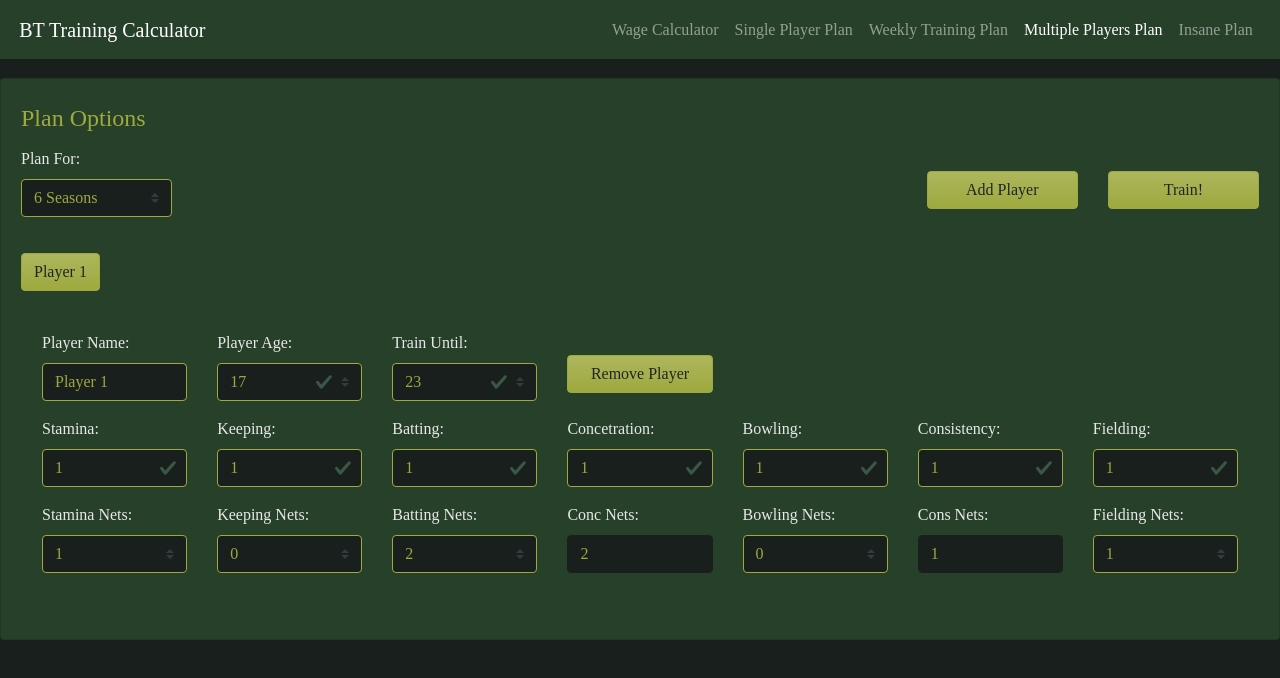
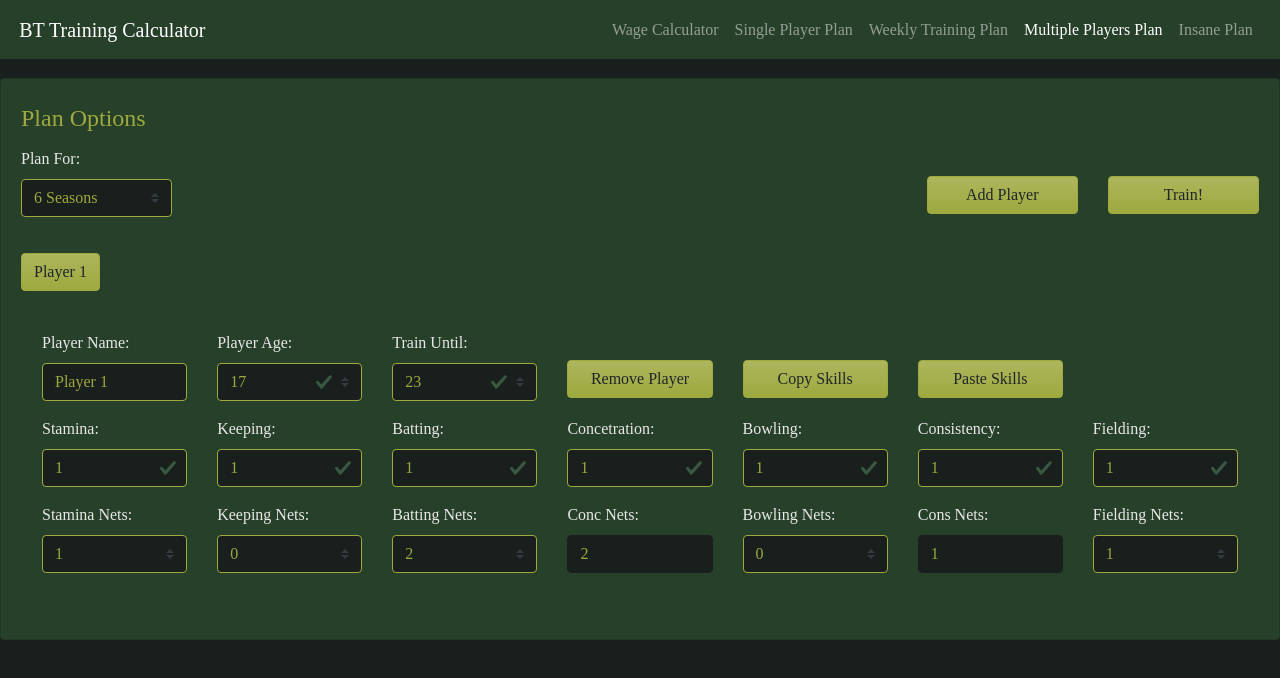
Before and after one commit to naufalaar/training-calc, a Vue app: page /multiplePlayers in a window 1280 px wide. Shown: the top 678 px of the page. Built offline with nearby package versions, Linux system fonts and the light colour scheme; a web font is replaced by a local one.

Commit message:
Copy and paste functionality

```diff
--- a/src/store/index.js
+++ b/src/store/index.js
@@ -5,6 +5,15 @@ Vue.use(Vuex);
 
 export default new Vuex.Store({
   state: {
+    clipboard: {
+      stamina : 1,
+      batting : 1,
+      bowling : 1,
+      fielding : 1,
+      keeping : 1,
+      concentration : 1,
+      consistency : 1,
+    },
     fourNets: [0, 1, 2, 3, 4],
     twoNets: [0, 1, 2],
     week: [1, 2, 3, 4, 5, 6, 7, 8, 9, 10, 11, 12, 13, 14, 15, 16],
@@ -121,8 +130,16 @@ export default new Vuex.Store({
     {value: 19, text: "19 Seasons"},
     {value: 20, text: "20 Seasons"},],
   },
-  mutations: {},
-  actions: {},
+  mutations: {
+    SET_CLIPBOARD(state, clipboard){
+      state.clipboard = clipboard
+    },
+  },
+  actions: {
+    setClipboard({commit}, clipboard){
+      commit('SET_CLIPBOARD', clipboard)
+    },
+  },
   modules: {},
   getters: {
     getFourNets: (state) => {
@@ -149,5 +166,8 @@ export default new Vuex.Store({
     getSeasons: (state) => {
       return state.seasons;
     },
+    getClipboard: (state) => {
+      return state.clipboard;
+    },
   },
 });
--- a/src/views/MultiplePlayers.vue
+++ b/src/views/MultiplePlayers.vue
@@ -3,7 +3,7 @@
     <b-card bg-variant="primary" text-variant="light" class="mt-3 mb-2">
       <b-card-text>
         <h4 class="text-secondary py-1">Plan Options</h4>
-        <b-row class="mb-3">
+        <b-row align-v="center" class="mb-3">
           <b-col md cols="6">
             <b-form-group label="Plan For:" label-for="season">
               <b-form-select
@@ -17,19 +17,21 @@
           <b-col></b-col>
           <b-col></b-col>
           <b-col></b-col>
-          <b-col md cols="6" align-self="center"
+          <b-col md cols="6"
             ><b-button
               v-on:click="addPlayer()"
               block
+              class="mt-2"
               type="submit"
               variant="secondary"
               >Add Player</b-button
             ></b-col
           >
-          <b-col md cols="6" align-self="center">
+          <b-col md cols="6">
             <b-button
               v-on:click="train(true)"
               block
+              class="mt-2"
               type="submit"
               variant="secondary"
               :disabled="!canTrain()"
@@ -64,7 +66,7 @@
             >
               <b-card-text>
                 <!-- Row 1 -->
-                <b-row>
+                <b-row align-v="center">
                   <b-col md cols="6">
                     <b-form-group label="Player Name:" label-for="name">
                       <b-form-input
@@ -94,17 +96,34 @@
                       ></b-form-select>
                     </b-form-group>
                   </b-col>
-                  <b-col md cols="6" align-self="center"
+                  <b-col md cols="6"
                     ><b-button
                       v-on:click="removePlayer(index)"
                       block
+                      class="mt-2"
                       type="submit"
                       variant="secondary"
                       >Remove Player</b-button
                     ></b-col
                   >
-                  <b-col></b-col>
-                  <b-col></b-col>
+                  <b-col md cols="6"
+                    ><b-button
+                      block
+                      class="mt-2"
+                      variant="secondary"
+                      @click="copySkills(index)"
+                      >Copy Skills</b-button
+                    ></b-col
+                  >
+                  <b-col md cols="6"
+                    ><b-button
+                      block
+                      class="mt-2"
+                      variant="secondary"
+                      @click="readClipboard(index)"
+                      >Paste Skills</b-button
+                    ></b-col
+                  >
                   <b-col></b-col>
                 </b-row>
 
@@ -699,11 +718,32 @@ export default {
     },
     modifyNets(skill, index, playerIndex) {
       for (let i = index + 1; i < this.results.length; i++) {
-        console.log("Moo: " + i);
         this.results[i][playerIndex][skill] =
           this.results[i - 1][playerIndex][skill];
       }
       this.train(false);
+    },
+    copySkills(index) {
+      let temp = {
+        stamina: this.players[index].stamina,
+        batting: this.players[index].batting,
+        bowling: this.players[index].bowling,
+        fielding: this.players[index].fielding,
+        keeping: this.players[index].keeping,
+        concentration: this.players[index].concentration,
+        consistency: this.players[index].consistency,
+      };
+      this.$store.dispatch("setClipboard", temp);
+    },
+    readClipboard(index) {
+      let temp = this.$store.state.clipboard;
+      this.players[index].stamina = temp.stamina;
+      this.players[index].batting = temp.batting;
+      this.players[index].bowling = temp.bowling;
+      this.players[index].fielding = temp.fielding;
+      this.players[index].keeping = temp.keeping;
+      this.players[index].concentration = temp.concentration;
+      this.players[index].consistency = temp.consistency;
     },
   },
 };
--- a/src/views/PlayerSeason.vue
+++ b/src/views/PlayerSeason.vue
@@ -151,7 +151,7 @@
           </b-row>
           <!-- Training Options -->
           <h4 class="text-secondary py-1">Training Options</h4>
-          <b-row>
+          <b-row align-v="center">
             <b-col md cols="6"
               ><b-form-group label="Player Age:" label-for="playerAge">
                 <b-form-select
@@ -160,11 +160,6 @@
                   :options="age"
                 ></b-form-select> </b-form-group
             ></b-col>
-            <b-col></b-col>
-            <b-col></b-col>
-            <b-col></b-col>
-            <b-col></b-col>
-            <b-col></b-col>
             <b-col md cols="6"
               ><b-button
                 block
@@ -175,6 +170,27 @@
                 >Train!</b-button
               ></b-col
             >
+            <b-col md cols="6"
+              ><b-button
+                block
+                class="mt-2"
+                variant="secondary"
+                @click="copySkills"
+                >Copy Skills</b-button
+              ></b-col
+            >
+            <b-col md cols="6"
+              ><b-button
+                block
+                class="mt-2"
+                variant="secondary"
+                @click="readClipboard"
+                >Paste Skills</b-button
+              ></b-col
+            >
+            <b-col></b-col>
+            <b-col></b-col>
+            <b-col></b-col>
           </b-row>
         </b-card-text>
       </b-card>
@@ -514,6 +530,28 @@ export default {
       }
       this.calculate(false);
     },
+    copySkills() {
+      let temp = {
+        stamina: this.seasonResult[0].stamina,
+        batting: this.seasonResult[0].batting,
+        bowling: this.seasonResult[0].bowling,
+        fielding: this.seasonResult[0].fielding,
+        keeping: this.seasonResult[0].keeping,
+        concentration: this.seasonResult[0].concentration,
+        consistency: this.seasonResult[0].consistency,
+      };
+      this.$store.dispatch("setClipboard", temp);
+    },
+    readClipboard() {
+      let temp = this.$store.state.clipboard;
+      this.seasonResult[0].stamina = temp.stamina;
+      this.seasonResult[0].batting = temp.batting;
+      this.seasonResult[0].bowling = temp.bowling;
+      this.seasonResult[0].fielding = temp.fielding;
+      this.seasonResult[0].keeping = temp.keeping;
+      this.seasonResult[0].concentration = temp.concentration;
+      this.seasonResult[0].consistency = temp.consistency;
+    },
   },
 };
 </script>
--- a/src/views/SinglePlayer.vue
+++ b/src/views/SinglePlayer.vue
@@ -190,9 +190,24 @@
                 :disabled="!canTrain()"
                 >Train!</b-button
               ></b-col
+            ><b-col md cols="6"
+              ><b-button
+                block
+                class="mt-2"
+                variant="secondary"
+                @click="copySkills"
+                >Copy Skills</b-button
+              ></b-col
             >
-            <b-col></b-col>
-            <b-col></b-col>
+            <b-col md cols="6"
+              ><b-button
+                block
+                class="mt-2"
+                variant="secondary"
+                @click="readClipboard"
+                >Paste Skills</b-button
+              ></b-col
+            >
             <b-col></b-col>
           </b-row>
         </b-card-text>
@@ -557,6 +572,28 @@ export default {
       }
       this.calculate(false);
     },
+    copySkills() {
+      let temp = {
+        stamina: this.playerHistories[0].stamina,
+        batting: this.playerHistories[0].batting,
+        bowling: this.playerHistories[0].bowling,
+        fielding: this.playerHistories[0].fielding,
+        keeping: this.playerHistories[0].keeping,
+        concentration: this.playerHistories[0].concentration,
+        consistency: this.playerHistories[0].consistency,
+      };
+      this.$store.dispatch("setClipboard", temp);
+    },
+    readClipboard() {
+      let temp = this.$store.state.clipboard;
+      this.playerHistories[0].stamina = temp.stamina;
+      this.playerHistories[0].batting = temp.batting;
+      this.playerHistories[0].bowling = temp.bowling;
+      this.playerHistories[0].fielding = temp.fielding;
+      this.playerHistories[0].keeping = temp.keeping;
+      this.playerHistories[0].concentration = temp.concentration;
+      this.playerHistories[0].consistency = temp.consistency;
+    },
   },
 };
 </script>
--- a/src/views/WageCalculator.vue
+++ b/src/views/WageCalculator.vue
@@ -4,7 +4,7 @@
       <b-card-text>
         <h4 class="text-secondary py-1">Wage Caculator</h4>
         <!-- Wage -->
-        <b-row class="mb-3">
+        <b-row align-v="center" class="mb-3">
           <b-col md cols="6">
             <b-form-group label="Current Wage:" label-for="wage">
               <b-form-input
@@ -48,8 +48,26 @@
               </b-form-input>
             </b-form-group>
           </b-col>
-          <b-col></b-col>
-          <b-col></b-col>
+          <b-col md cols="6"
+            ><b-button
+              block
+              class="mt-2"
+              type="submit"
+              variant="secondary"
+              @click="copySkills"
+              >Copy Skills</b-button
+            ></b-col
+          >
+          <b-col md cols="6"
+            ><b-button
+              block
+              class="mt-2"
+              type="submit"
+              variant="secondary"
+              @click="readClipboard"
+              >Paste Skills</b-button
+            ></b-col
+          >
         </b-row>
         <!-- Skills -->
         <b-row
@@ -346,6 +364,28 @@ export default {
           this.wages[index].skillLevel <= 25
         );
     },
+    copySkills() {
+      let temp = {
+        stamina : this.wages[0].skillLevel,
+        batting : this.wages[1].skillLevel,
+        bowling : this.wages[2].skillLevel,
+        fielding : this.wages[3].skillLevel,
+        keeping : this.wages[4].skillLevel,
+        concentration : this.wages[5].skillLevel,
+        consistency : this.wages[6].skillLevel,
+      };
+      this.$store.dispatch("setClipboard", temp);
+    },
+    readClipboard() {
+      let temp = this.$store.state.clipboard;
+      this.wages[0].skillLevel = temp.stamina;
+      this.wages[1].skillLevel = temp.batting;
+      this.wages[2].skillLevel = temp.bowling;
+      this.wages[3].skillLevel = temp.fielding;
+      this.wages[4].skillLevel = temp.keeping;
+      this.wages[5].skillLevel = temp.concentration;
+      this.wages[6].skillLevel = temp.consistency;
+    },
   },
 };
 </script>
```
